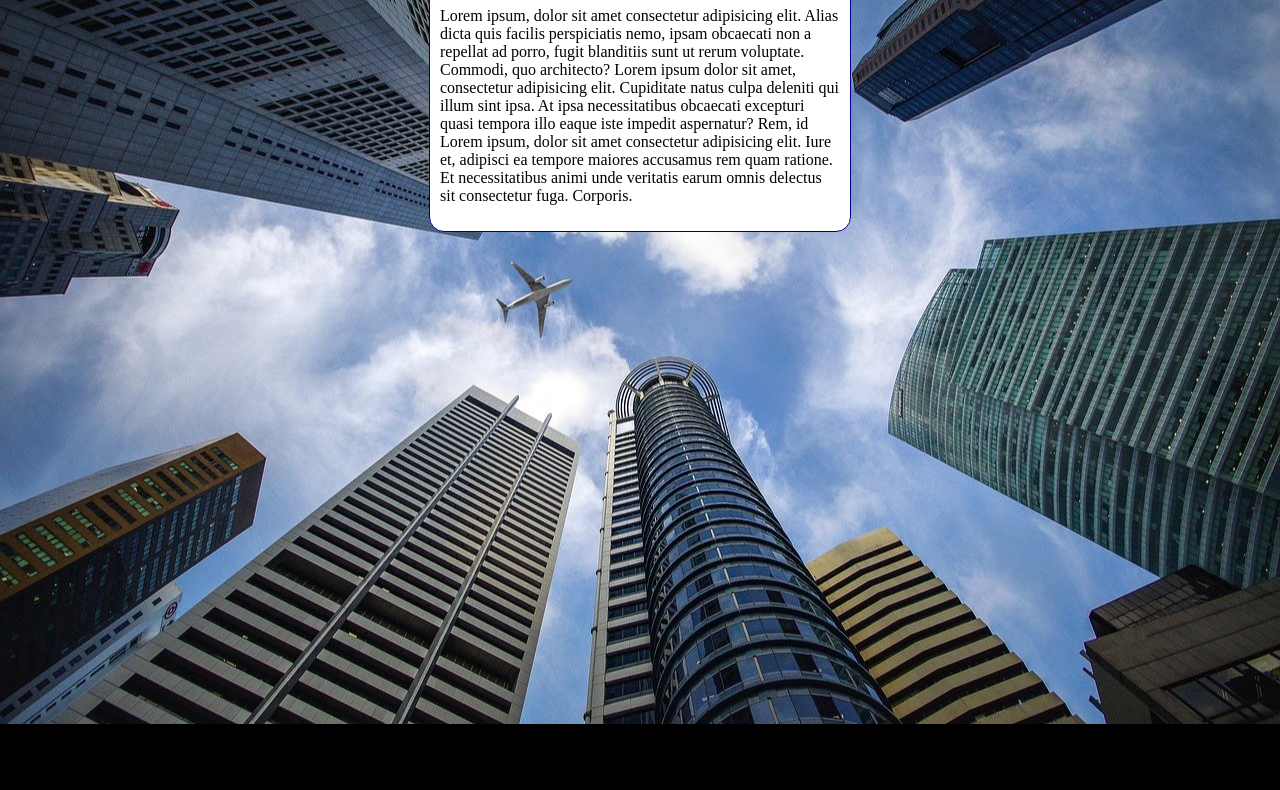
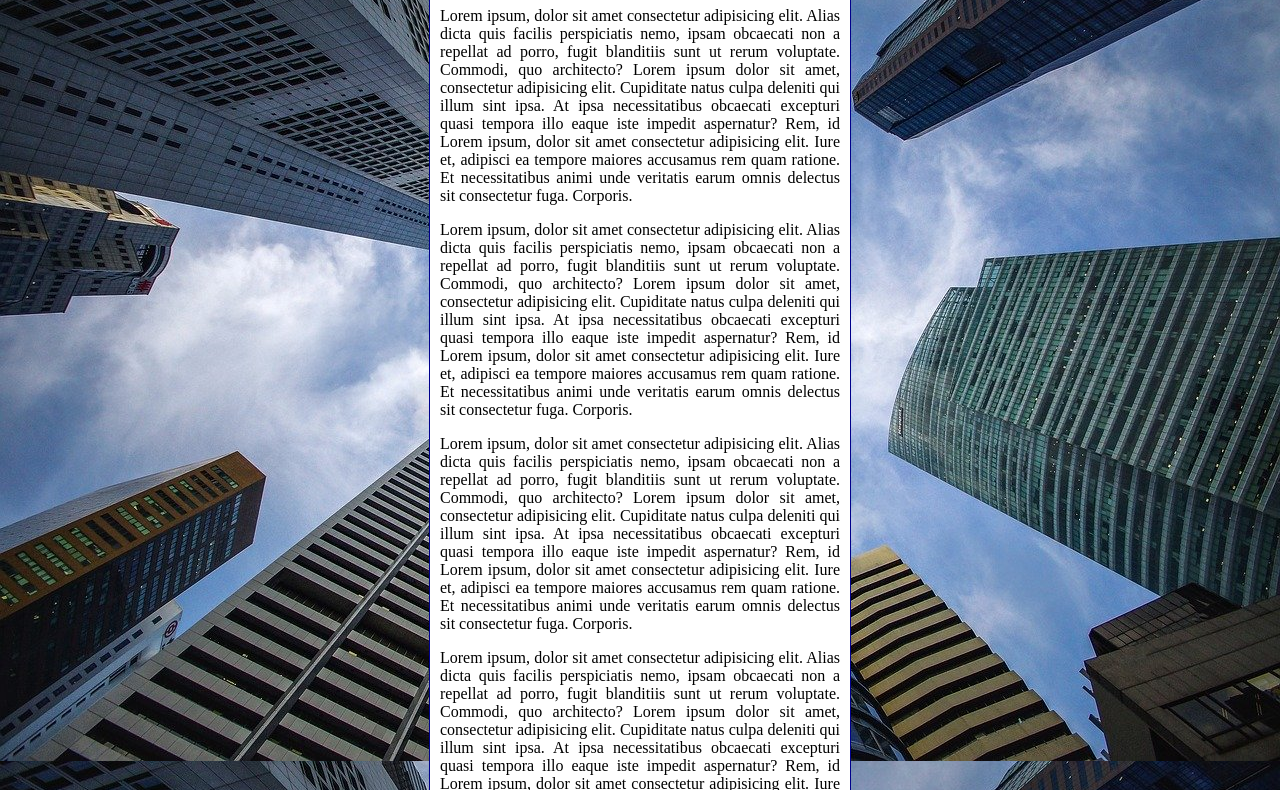
Before and after one commit to kauanvicttor/ESTUDOS-CURSO-EM-VIDEO, a plain HTML site: page HTML-CSS/MODULO3/exe/ex022/fundo006.html in a window 1280 px wide. Shown: the part 92-882 px from the top of the page. Before the commit the page ends 816 px from the top, so only its background shows below. Drawn offline with Linux system fonts and the light colour scheme.

Commit message:
atualização exer 22

```diff
--- a/HTML-CSS/MODULO3/exe/ex022/fundo006.html
+++ b/HTML-CSS/MODULO3/exe/ex022/fundo006.html
@@ -8,19 +8,27 @@
     <style>
         body {
             height: 100vh;
+            /*
             background-color:  black;
             background-image: url(imagens/wallpaper002.jpg);
             background-position: center center;
             background-repeat: no-repeat;
             background-size: cover;
+            background-attachment: fixed;
+            */
+
+            background:  black  url(imagens/wallpaper002.jpg) center center no-repeat  fixed;
+            background-size: cover;
+
         }
         main {
             background-color: white;
-            width: 400px;
+            max-width: 400px;
             margin: auto;
             padding: 10px;
             border-radius: 15px;
             border: 1px solid darkblue;
+            text-align: justify;
         }
     </style>
 </head>
@@ -29,6 +37,12 @@
                 <h1>teste de imagem de fundo</h1>
                 <p>Lorem ipsum, dolor sit amet consectetur adipisicing elit. Alias dicta quis facilis perspiciatis nemo, ipsam obcaecati non a repellat ad porro, fugit blanditiis sunt ut rerum voluptate. Commodi, quo architecto? Lorem ipsum dolor sit amet, consectetur adipisicing elit. Cupiditate natus culpa deleniti qui illum sint ipsa. At ipsa necessitatibus obcaecati excepturi quasi tempora illo eaque iste impedit aspernatur? Rem, id Lorem ipsum, dolor sit amet consectetur adipisicing elit. Iure et, adipisci ea tempore maiores accusamus rem quam ratione. Et necessitatibus animi unde veritatis earum omnis delectus sit consectetur fuga. Corporis.
                 </p>
+                <p>Lorem ipsum, dolor sit amet consectetur adipisicing elit. Alias dicta quis facilis perspiciatis nemo, ipsam obcaecati non a repellat ad porro, fugit blanditiis sunt ut rerum voluptate. Commodi, quo architecto? Lorem ipsum dolor sit amet, consectetur adipisicing elit. Cupiditate natus culpa deleniti qui illum sint ipsa. At ipsa necessitatibus obcaecati excepturi quasi tempora illo eaque iste impedit aspernatur? Rem, id Lorem ipsum, dolor sit amet consectetur adipisicing elit. Iure et, adipisci ea tempore maiores accusamus rem quam ratione. Et necessitatibus animi unde veritatis earum omnis delectus sit consectetur fuga. Corporis.
+                </p>
+                <p>Lorem ipsum, dolor sit amet consectetur adipisicing elit. Alias dicta quis facilis perspiciatis nemo, ipsam obcaecati non a repellat ad porro, fugit blanditiis sunt ut rerum voluptate. Commodi, quo architecto? Lorem ipsum dolor sit amet, consectetur adipisicing elit. Cupiditate natus culpa deleniti qui illum sint ipsa. At ipsa necessitatibus obcaecati excepturi quasi tempora illo eaque iste impedit aspernatur? Rem, id Lorem ipsum, dolor sit amet consectetur adipisicing elit. Iure et, adipisci ea tempore maiores accusamus rem quam ratione. Et necessitatibus animi unde veritatis earum omnis delectus sit consectetur fuga. Corporis.
+                </p>
+                <p>Lorem ipsum, dolor sit amet consectetur adipisicing elit. Alias dicta quis facilis perspiciatis nemo, ipsam obcaecati non a repellat ad porro, fugit blanditiis sunt ut rerum voluptate. Commodi, quo architecto? Lorem ipsum dolor sit amet, consectetur adipisicing elit. Cupiditate natus culpa deleniti qui illum sint ipsa. At ipsa necessitatibus obcaecati excepturi quasi tempora illo eaque iste impedit aspernatur? Rem, id Lorem ipsum, dolor sit amet consectetur adipisicing elit. Iure et, adipisci ea tempore maiores accusamus rem quam ratione. Et necessitatibus animi unde veritatis earum omnis delectus sit consectetur fuga. Corporis.
+                </p>
         </main>
 </body>
 </html>
```
